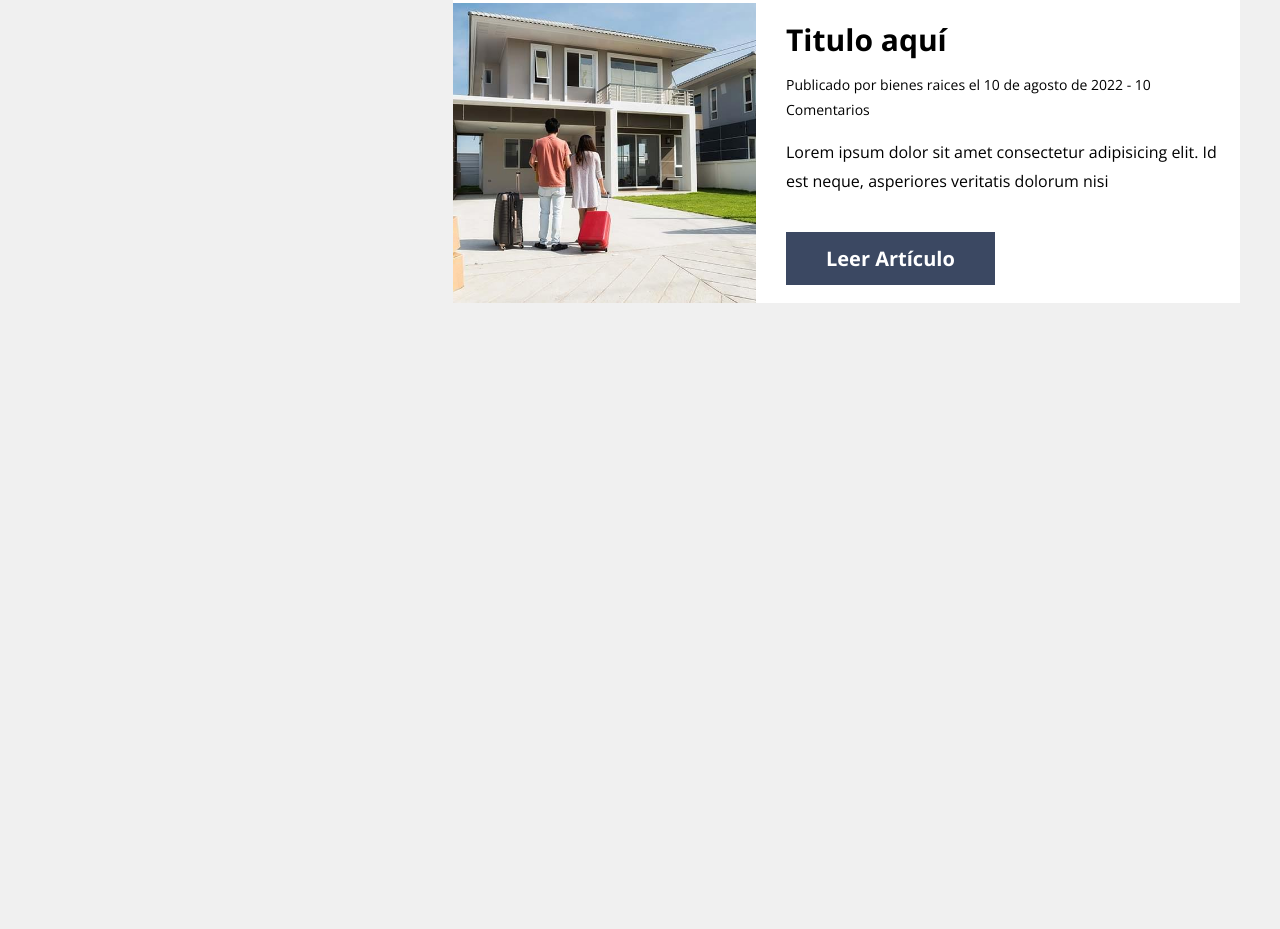
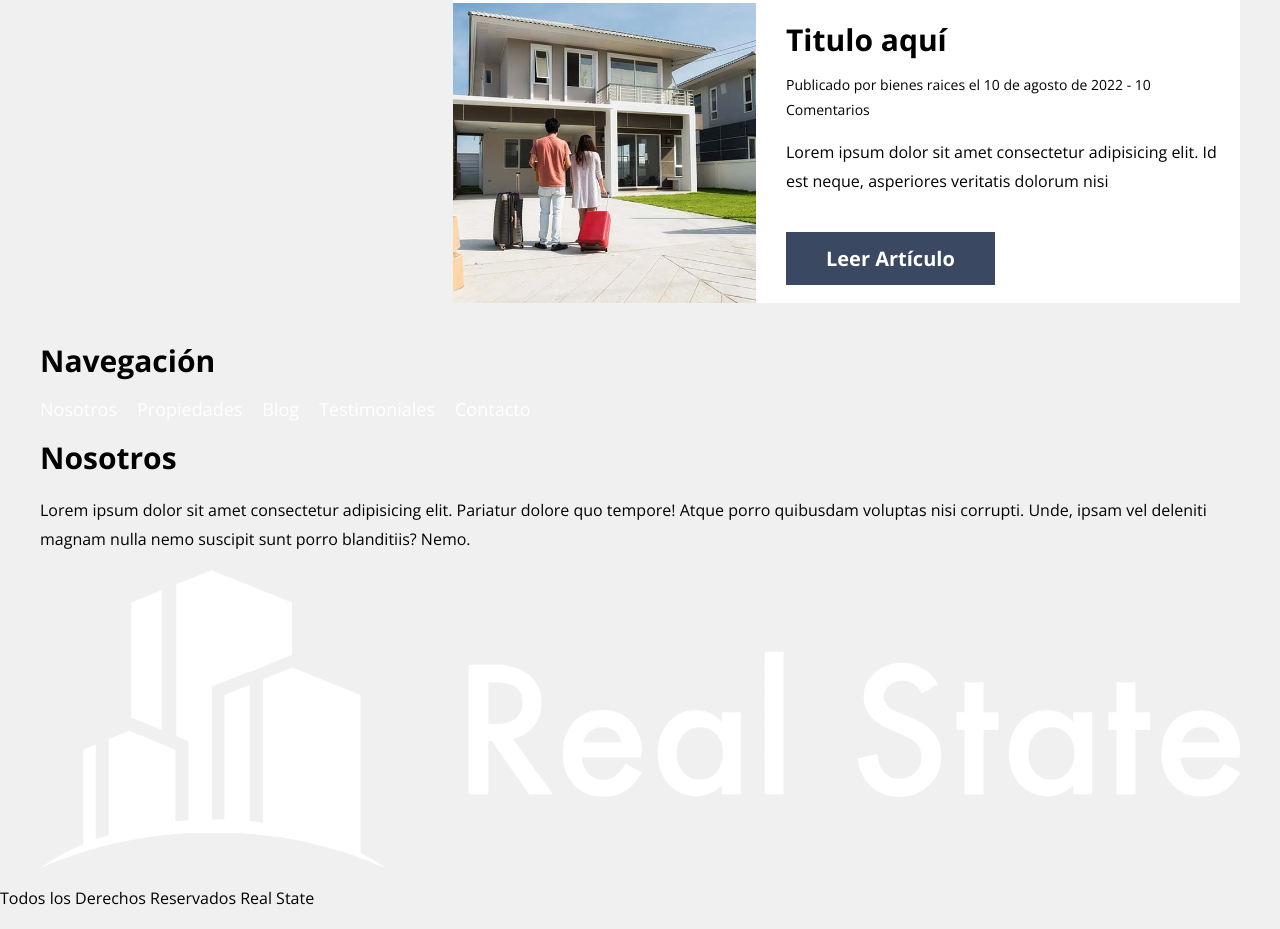
Before and after one commit to antoniopd/Inmoviliaria-SASS---GULP, a website: page index.html in a window 1280 px wide. Shown: the part 3441-4370 px from the top of the page. Before the commit the page ends 3764 px from the top, so only its background shows below. Drawn offline with nearby package versions, Linux system fonts and the light colour scheme.

Commit message:
footer: html del footer creado

```diff
--- a/index.html
+++ b/index.html
@@ -176,5 +176,32 @@
         </section>
     </div>
 
+    <footer class="footer">
+        <div class="footer__grid contenedor">
+            <div class="footer__box">
+                <h3 class="footer__heading">Navegación</h3>
+                <nav class="navegacion">
+                    <a href="#" class="navegacion__link navegacion__link--vertical">Nosotros</a>
+                    <a href="#propiedades" class="navegacion__link navegacion__link--vertical">Propiedades</a>
+                    <a href="#blog" class="navegacion__link navegacion__link--vertical">Blog</a>
+                    <a href="#" class="navegacion__link navegacion__link--vertical">Testimoniales</a>
+                    <a href="#" class="navegacion__link navegacion__link--vertical">Contacto</a>
+                </nav>
+            </div>
+
+            <div class="footer__box">
+                <h3 class="footer__heading">Nosotros</h3>
+                <p class="footer__texto">Lorem ipsum dolor sit amet consectetur adipisicing elit. Pariatur dolore quo tempore! Atque porro quibusdam voluptas nisi corrupti. Unde, ipsam vel deleniti magnam nulla nemo suscipit sunt porro blanditiis? Nemo.</p>
+            </div>
+
+            <div class="footer__box">
+                <img src="build/img/logo.svg" alt="imagen logo">
+            </div>
+
+        </div>
+
+        <p class="footer__copyright">Todos los Derechos Reservados Real State</p>
+    </footer>
+
 </body>
 </html>
```
